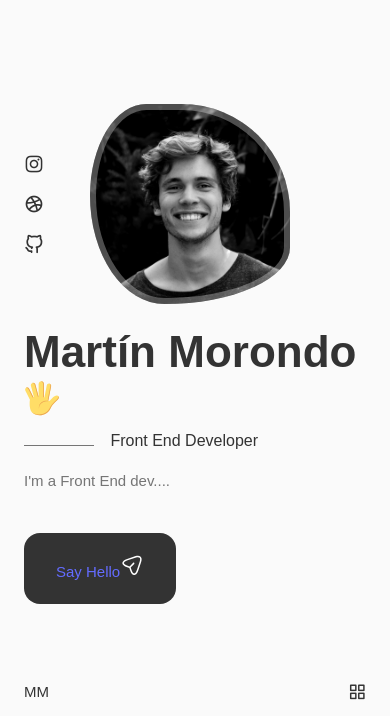
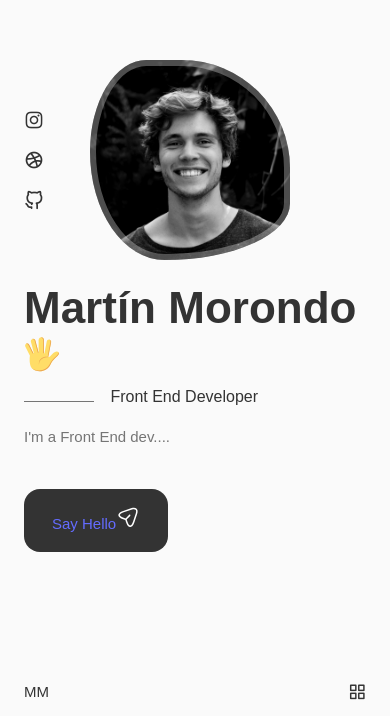
Before and after one commit to martinmorondo/portfolio-con-react, a React (Vite) app: page / in a window 390 px wide. Shown: the part 128-844 px from the top of the page. Built offline with nearby package versions, Linux system fonts and the light colour scheme.

Commit message:
I added in App.css a media querie for devices up to 350px and added styles

```diff
--- a/src/App.css
+++ b/src/App.css
@@ -167,10 +167,30 @@
     margin-left: var(--mb-1-5);
     margin-right: var(--mb-1-5);
   }
+
+  .button {
+    padding: 1rem 1.75rem;
+  }
+
+  .button-icon {
+    width: 22px;
+    height: 22px;
+  }
+}
+
+/* For medium devices  */
+@media screen and (max-width:768px) {
+  .section {
+    padding: 2rem 0 4rem;
+  }
 }
 
 /* For small devices  */
 @media screen and (max-width: 350px) {
+  :root {
+    --big-font-size: 2.25rem;
+  }
+
   .container {
     margin-left: var(--mb-1);
     margin-right: var(--mb-1);
```
Also changed, not shown: src/components/about/About.jsx (added).
